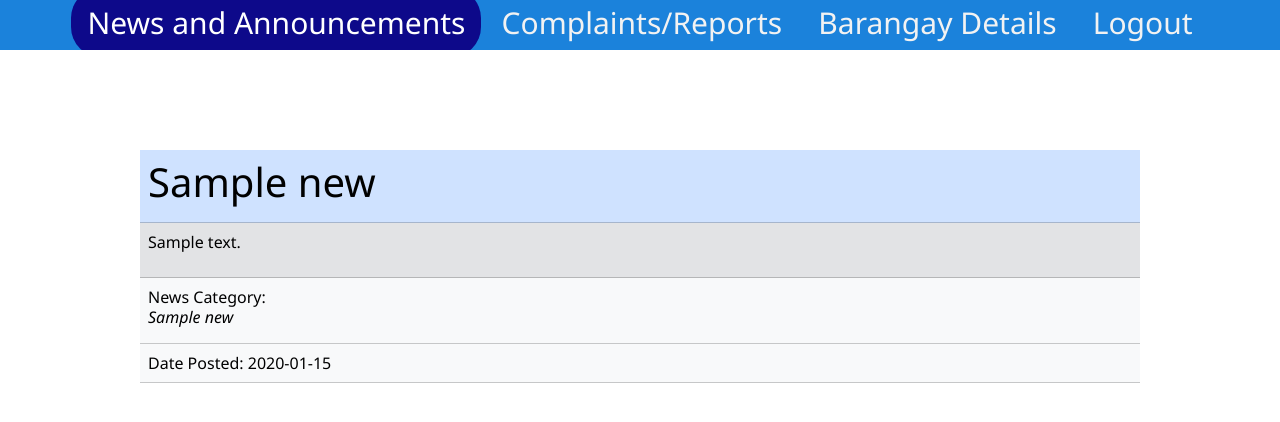
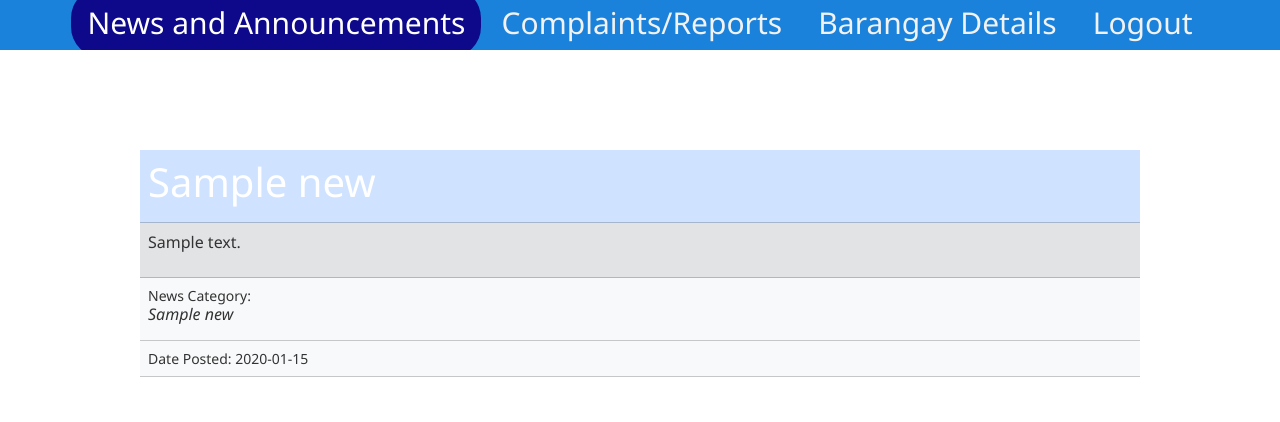
Before and after one commit to Ciezo/php-bmis-fullstack, a PHP site: page /resident/home_resident.php in a window 1280 px wide. Shown: the top 422 px of the page. Run offline with PHP 8.4, Linux system fonts and the light colour scheme; tables that the repository leaves empty hold one stand-in row (values such as "Sample post"); data that the repository does not hold is empty.

Commit message:
home resident style
frontend simple style for home resident

```diff
--- a/views/resident/home_resident.php
+++ b/views/resident/home_resident.php
@@ -34,11 +34,32 @@ session_start();
                 margin: 0 auto;
                 padding-top: 100px;
             }
+			table tr td {
+            width: fit-content;
+            padding: 20px;
+            text-align: left;
+			}
 
-            table tr td {
-                width: fit-content;
-            }
-        </style>
+			.table-primary h1{
+				color: #fff;
+			}
+
+			.table-secondary p{
+				color: #333;
+				font-size: 16px;
+				text-align: justify;
+			}
+
+			.table-light h6{
+				font-style: italic;
+				color: #333;
+			}
+
+			.table-light td{
+				color: #333;
+				font-size: 14px;
+			}
+		</style>
     </head>
     <body>
         <!-- Top navbar at resident navbar ONLY -->
```
